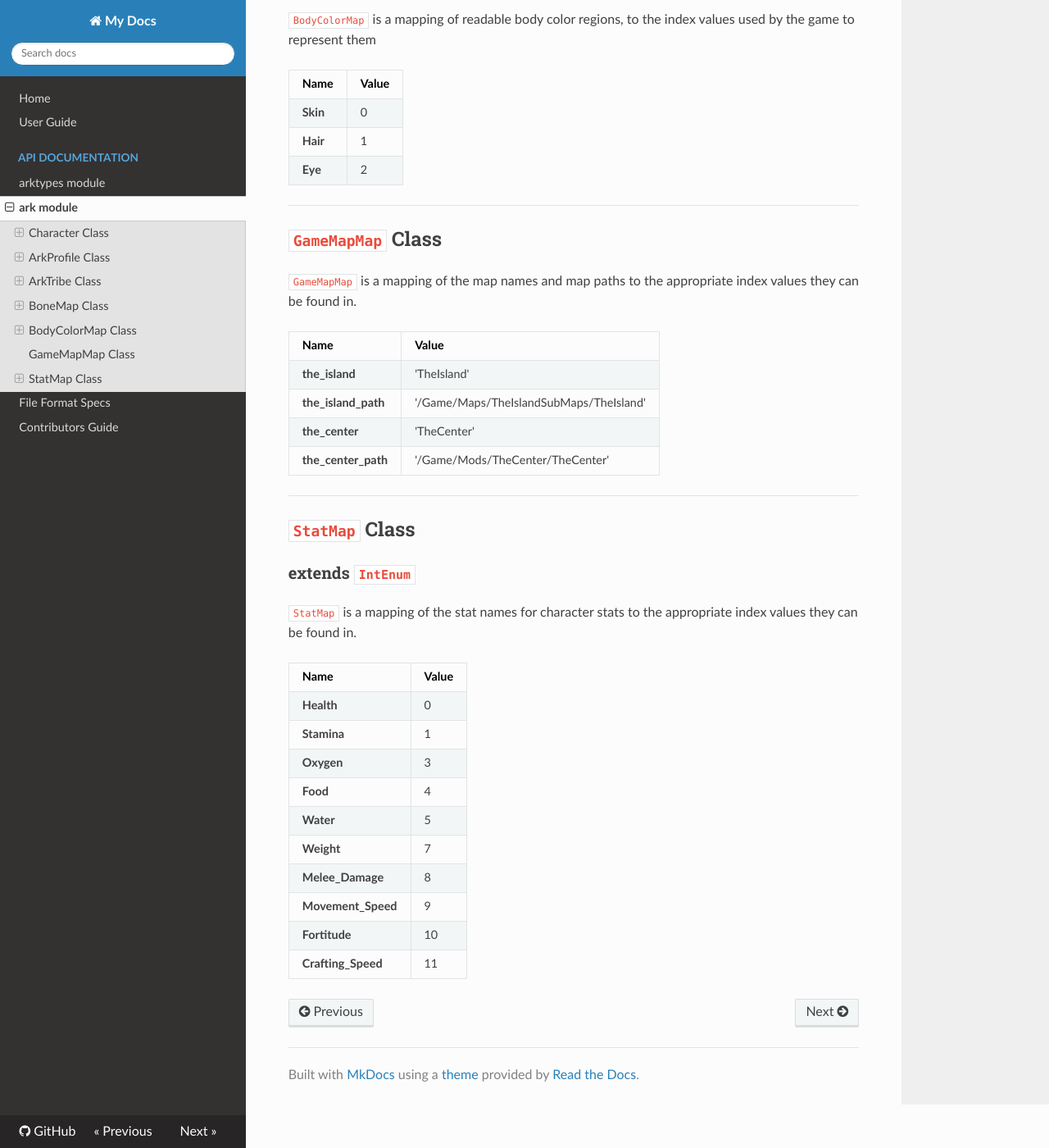
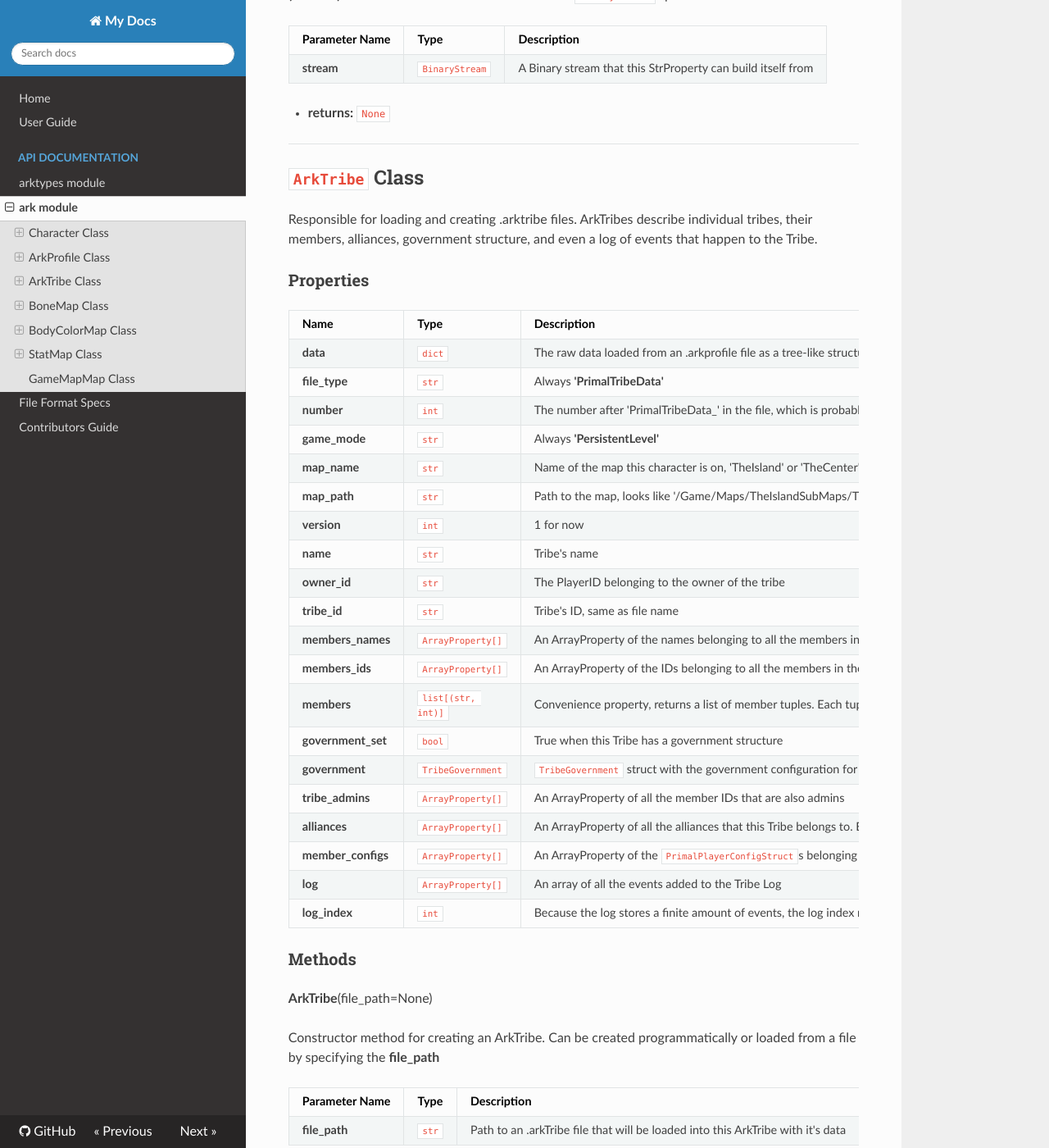
Before and after one commit to DerekRies/arkpy, an MkDocs documentation site: the page built from docs/arkmodule.md, in a window 1280 px wide and 1400 px high, scrolled down 2468 px. Shown: the whole window at 82% size. Built offline with MkDocs 1.6.1, drawn with Linux system fonts in a browser that asks for light colours; nearby versions of some CDN libraries; old or Windows-style settings are respelled for this version of MkDocs; some of the changed text lies outside the part shown.

Commit message:
closes #2 first draft of docs complete. some missing details here and there still

```diff
--- a/docs/arkmodule.md
+++ b/docs/arkmodule.md
@@ -1,8 +1,12 @@
 # `arkpy.ark` Module
+
+This is the primary user-facing module defined by the `arkpy` package. While the `arktypes` module is primarily concerned with the low-level reading/writing of the file types, this module provides the developer interface for reading that data and creating new files.
+
+- - -
 
 ## `Character` Class
 
-Character is a higher-level wrapper around the PrimalPlayerConfigStruct andPrimalPersistentCharacterStatsStruct, that exposes all of their properties hidden amongst their .data dictionary as easier and shorter properties.
+Character is a higher-level wrapper around the `PrimalPlayerConfigStruct` and `andPrimalPersistentCharacterStatsStruct`, that exposes all of their properties hidden amongst their .data dictionary as easier and shorter properties.
 
 ### **Properties**
 
@@ -26,19 +30,108 @@
 
 ## `ArkProfile` Class
 
-Description
+Responsible for loading and creating .arkprofile files. At this moment, this class will not load the PlayerLocalData.arkprofile as that doesnt seem to follow the same structure as LocalPlayer.arkprofile and SteamID.arkprofile files do.
+
+ArkProfiles describe individual characters, their visual appearance, and some persistent data about them like Experience, Levels, and Engrams.
 
 ### **Properties**
+
+| Name | Type | Description |
+|------|------|-------------|
+| **data** | `dict`| The raw data loaded from an .arkprofile file as a tree-like structure. It is recommended you use the properties provided by `ArkProfile` and `Character` instead of drilling into **data** |
+| **file_type** | `str`| Always **'PrimalPlayerData'** |
+| **name** | `str`| **'PrimalPlayerData_'** appended with the number of this file |
+| **game_mode** | `str`| Always **'PersistentLevel'** |
+| **map_name** | `str`| Name of the map this character is on, 'TheIsland' or 'TheCenter' |
+| **map_path** | `str`| Path to the map, looks like '/Game/Maps/TheIslandSubMaps/TheIsland'. Can use the `GameMapMap` to reference these paths easier. |
+| **character** | `Character`| Wrapper around the low-level structs for character information. Recommended to use this rather than digging into the data dict |
+| **player_id** | `UInt64Property`| |
+| **player_name** | `StrProperty`| Player's steam name they used when they first created this character. This value is not updated if they change their steam name |
+| **unique_id** | `UniqueNetIdRepl`| |
+| **network_address** | `StrProperty`| |
+| **first_spawned** | `BoolProperty`| True when the character has spawned for the first time |
+| **tribe_ID** | `IntProperty`| The ID belonging to the Tribe this player is in. Tribe ID can be used to fetch tribe data by looking for a tribeID.arktribe file |
+| **player_version** | `IntProperty`| Always 1 |
+
+
 ### **Methods**
+
+**ArkProfile**(file_path=None)
+
+Constructor method for creating an ArkProfile. Can be created programmatically or loaded from a file by specifying the **file_path**
+
+| Parameter Name | Type | Description |
+|------|------|-------------|
+|**file_path** | `str`  | Path to an .arkprofile file that will be loaded into this ArkProfile with it's data |
+
+  - **returns** a new `ArkProfile`
+
+
+**save_to_file(file_path)**
+
+Saves this ArkProfile to an .arkprofile file named **file_path**
+
+| Parameter Name | Type | Description |
+|------|------|-------------|
+|**file_path**| `str` | The file path that this .arkprofile file will be saved to |
+
+  - **returns:** `None`
+
+**_write_header_to_stream(stream)**
+
+**(Internal)** Writes all the header information to the `BinaryStream` specified.
+
+| Parameter Name | Type | Description |
+|------|------|-------------|
+|**stream**| `BinaryStream` | A Binary stream that this StrProperty can build itself from |
+
+  - **returns:** `None`
+
 
 - - -
 
 ## `ArkTribe` Class
 
-Description
+Responsible for loading and creating .arktribe files. ArkTribes describe individual tribes, their members, alliances, government structure, and even a log of events that happen to the Tribe.
 
 ### **Properties**
+
+| Name | Type | Description |
+|------|------|-------------|
+| **data** | `dict`| The raw data loaded from an .arkprofile file as a tree-like structure. It is recommended you use the properties provided by `ArkTribe` and `Character` instead of drilling into **data** |
+| **file_type** | `str`| Always **'PrimalTribeData'** |
+| **number** | `int`| The number after 'PrimalTribeData_' in the file, which is probably just an incrementing integer for each file that's created. |
+| **game_mode** | `str`| Always **'PersistentLevel'** |
+| **map_name** | `str`| Name of the map this character is on, 'TheIsland' or 'TheCenter' |
+| **map_path** | `str`| Path to the map, looks like '/Game/Maps/TheIslandSubMaps/TheIsland'. Can use the `GameMapMap` to reference these paths easier. |
+| **version** | `int` | 1 for now |
+| **name** | `str` | Tribe's name |
+| **owner_id** | `str` | The PlayerID belonging to the owner of the tribe |
+| **tribe_id** | `str` | Tribe's ID, same as file name |
+| **members_names** | `ArrayProperty[]` | An ArrayProperty of the names belonging to all the members in the tribe |
+| **members_ids** | `ArrayProperty[]` | An ArrayProperty of the IDs belonging to all the members in the tribe |
+| **members** | `list[(str, int)]` | Convenience property, returns a list of member tuples. Each tuple has the members name and then the members ID. **NOTE:** the data in the tuple is the actual python data-type, not the Property wrapper. |
+| **government_set** | `bool` | True when this Tribe has a government structure |
+| **government** | `TribeGovernment` | `TribeGovernment` struct with the government configuration for this Tribe. |
+| **tribe_admins** | `ArrayProperty[]` | An ArrayProperty of all the member IDs that are also admins |
+| **alliances** | `ArrayProperty[]` | An ArrayProperty of all the alliances that this Tribe belongs to. Each item in the array is a `TribeAlliance` struct |
+| **member_configs** | `ArrayProperty[]` | An ArrayProperty of the `PrimalPlayerConfigStruct`s belonging to members' characters. |
+| **log** | `ArrayProperty[]` | An array of all the events added to the Tribe Log |
+| **log_index** | `int` | Because the log stores a finite amount of events, the log index represents the current position in the unlimited log |
+
 ### **Methods**
+
+**ArkTribe**(file_path=None)
+
+Constructor method for creating an ArkTribe. Can be created programmatically or loaded from a file by specifying the **file_path**
+
+| Parameter Name | Type | Description |
+|------|------|-------------|
+|**file_path** | `str`  | Path to an .arkTribe file that will be loaded into this ArkTribe with it's data |
+
+  - **returns** a new `ArkTribe`
+
+
 
 - - -
 
@@ -86,20 +179,6 @@
 | **Hair** | 1 |
 | **Eye** | 2 |
 
-
-- - -
-
-## `GameMapMap` Class
-
-`GameMapMap` is a mapping of the map names and map paths to the appropriate index values they can be found in.
-
-| Name       | Value |
-|------------|-------|
-| **the_island** | 'TheIsland' |
-| **the_island_path** | '/Game/Maps/TheIslandSubMaps/TheIsland' |
-| **the_center** | 'TheCenter' |
-| **the_center_path** | '/Game/Mods/TheCenter/TheCenter' |
-
 - - -
 
 ## `StatMap` Class
@@ -119,3 +198,16 @@
 | **Movement_Speed** | 9 |
 | **Fortitude** | 10 |
 | **Crafting_Speed** | 11 |
+
+- - -
+
+## `GameMapMap` Class
+
+`GameMapMap` is a mapping of the map names and map paths to the appropriate index values they can be found in.
+
+| Name       | Value |
+|------------|-------|
+| **the_island** | 'TheIsland' |
+| **the_island_path** | '/Game/Maps/TheIslandSubMaps/TheIsland' |
+| **the_center** | 'TheCenter' |
+| **the_center_path** | '/Game/Mods/TheCenter/TheCenter' |
```
Also changed, not shown: 1 other file.
